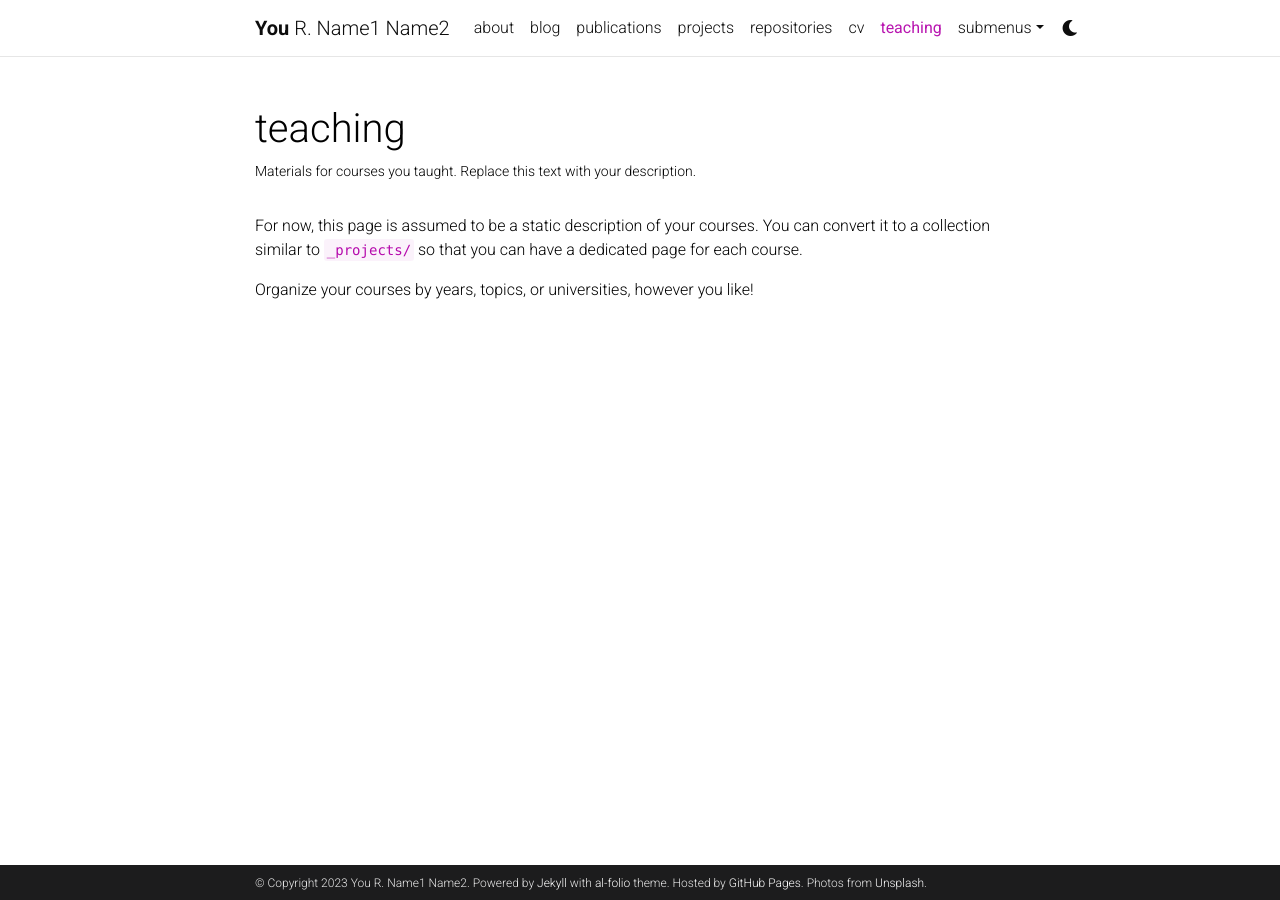
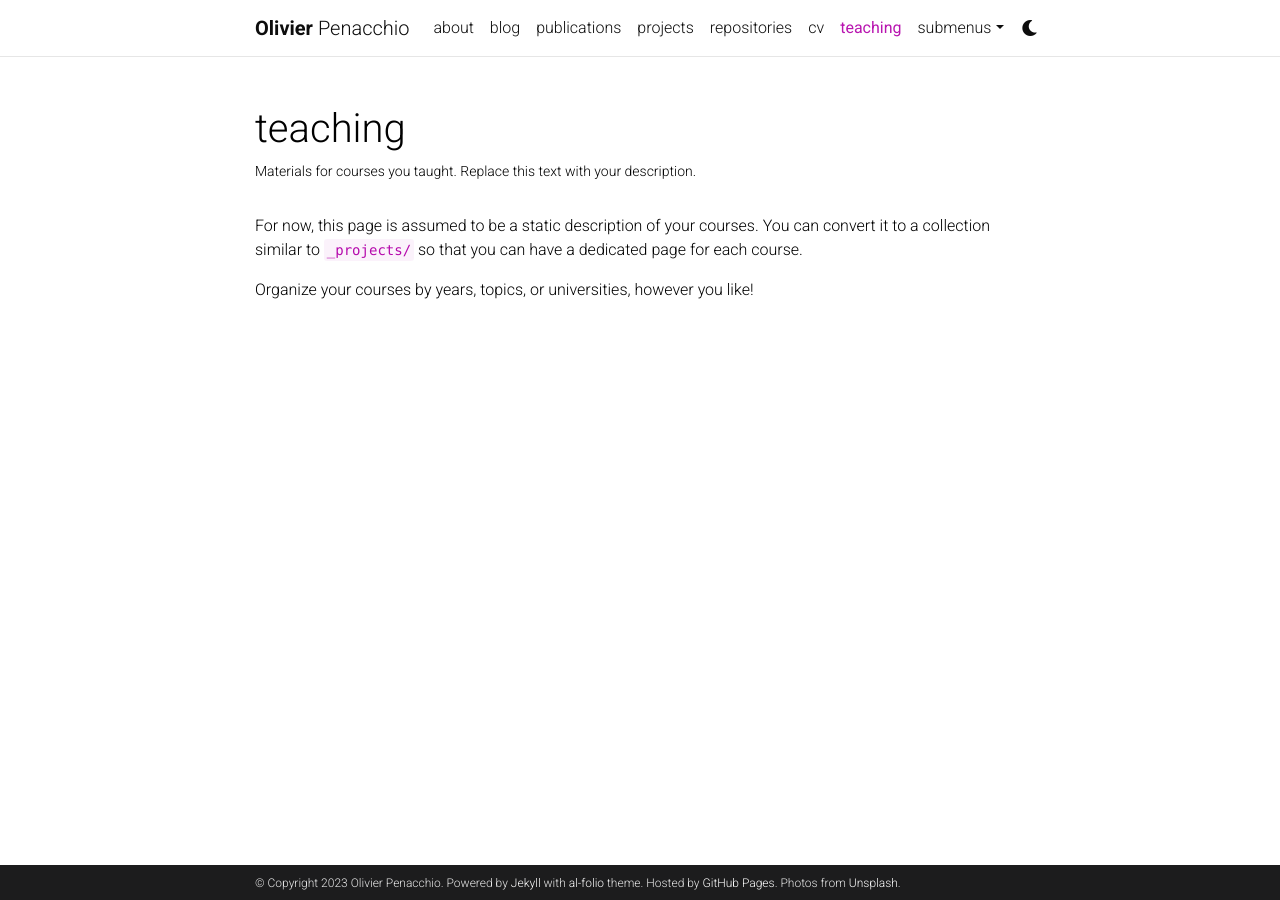
Before and after one commit to openacchio/openacchio.github.io, a Jekyll site: the page built from _pages/teaching.md, in a window 1280 px wide. Built offline with Jekyll 4.4.1, drawn with Linux system fonts in a browser that asks for light colours; comment, search, counter and statistics services are not loaded; a style sheet for code colours, icons or effects is not loaded.

Commit message:
Update _config.yml
Basic changes

```diff
--- a/_config.yml
+++ b/_config.yml
@@ -3,10 +3,10 @@
 # -----------------------------------------------------------------------------
 
 title: blank # the website title (if blank, full name will be used instead)
-first_name: You
-middle_name: R.
-last_name: Name1 Name2
-email: you@example.com
+first_name: Olivier
+middle_name:
+last_name: Penacchio
+email: openacchio@gmail.com
 description: > # the ">" symbol means to ignore newlines until "footer_text:"
   A simple, whitespace theme for academics. Based on [*folio](https://github.com/bogoli/-folio) design.
 footer_text: >
```
